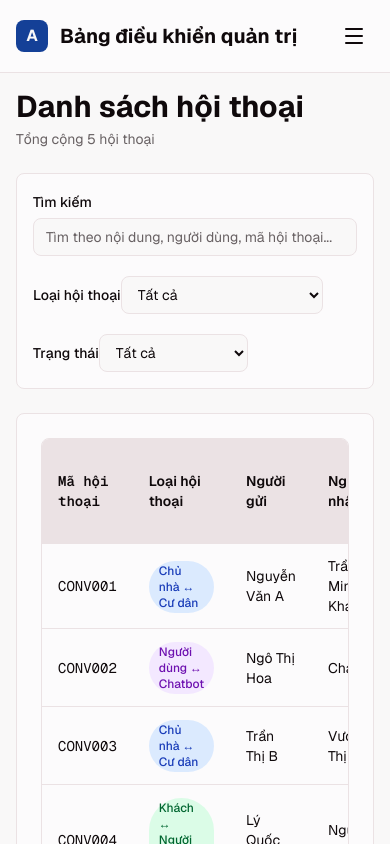
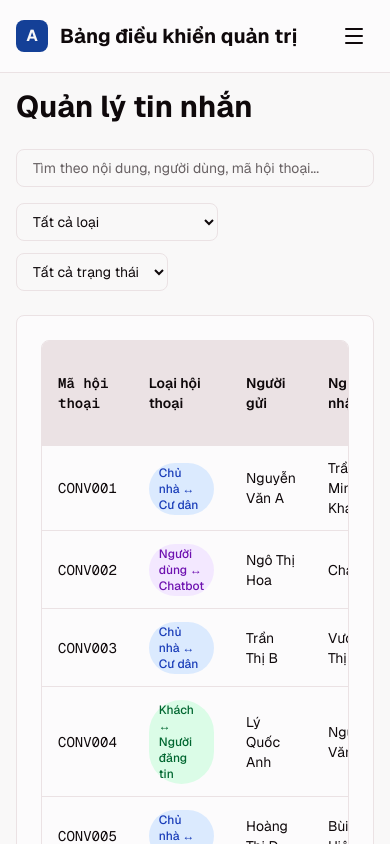
Before and after one commit to laihoangduy2424/dashboardtimtro, a Next.js app: page /dashboard/messages in a window 390 px wide. Shown: the top 844 px of the page. Built offline with nearby package versions, Linux system fonts and the light colour scheme.

Commit message:
refactor: streamline messages page layout
Remove header subtitle, optimize filter section, compact filters
and ensure full responsiveness.

Co-authored-by: Duy Lại Hoàng <170998843+laihoangduy2424@users.noreply.github.com>

```diff
--- a/app/dashboard/messages/page.tsx
+++ b/app/dashboard/messages/page.tsx
@@ -136,57 +136,47 @@ export default function MessagesPage() {
     <div className="space-y-6 p-4 sm:p-6 lg:p-8">
       {/* Header */}
       <div>
-        <h1 className="text-3xl font-bold text-foreground">Danh sách hội thoại</h1>
-        <p className="mt-1 text-sm text-muted-foreground">Tổng cộng {mockConversations.length} hội thoại</p>
+        <h1 className="text-3xl font-bold text-foreground">Quản lý tin nhắn</h1>
       </div>
 
       {/* Filters */}
-      <div className="space-y-4 rounded-lg border border-border bg-card p-4">
-        {/* Search and Main Filters */}
-        <div className="flex flex-col gap-4 md:flex-row md:items-end md:gap-3">
+      <div className="flex flex-col gap-4 lg:flex-row lg:items-center lg:justify-between">
         {/* Search Input */}
-          <div className="flex-1">
-            <label className="text-sm font-medium text-foreground">Tìm kiếm</label>
+        <div className="flex-1 max-w-md">
           <input
             type="text"
             placeholder="Tìm theo nội dung, người dùng, mã hội thoại..."
             value={searchQuery}
             onChange={(e) => setSearchQuery(e.target.value)}
-              className="mt-1 w-full rounded-lg border border-border bg-background px-3 py-2 text-sm text-foreground placeholder:text-muted-foreground focus:outline-none focus:ring-2 focus:ring-primary/50"
+            className="w-full rounded-lg border border-border bg-background px-4 py-2 text-sm text-foreground placeholder:text-muted-foreground focus:outline-none focus:ring-2 focus:ring-primary/50"
           />
         </div>
 
-          {/* Type Filter */}
-          <div className="min-w-max">
-            <label className="text-sm font-medium text-foreground">Loại hội thoại</label>
+        {/* Filter Dropdowns */}
+        <div className="flex flex-wrap gap-3">
           <select
             value={filterType}
             onChange={(e) => setFilterType(e.target.value as ConversationType)}
-              className="mt-1 rounded-lg border border-border bg-background px-3 py-2 text-sm text-foreground focus:outline-none focus:ring-2 focus:ring-primary/50"
+            className="rounded-lg border border-border bg-background px-3 py-2 text-sm text-foreground focus:outline-none focus:ring-2 focus:ring-primary/50"
           >
-              <option value="all">Tất cả</option>
+            <option value="all">Tất cả loại</option>
             <option value="landlord_resident">Chủ nhà ↔ Cư dân</option>
             <option value="user_chatbot">Người dùng ↔ Chatbot</option>
             <option value="guest_listing_owner">Khách ↔ Người đăng tin</option>
           </select>
-          </div>
 
-          {/* Status Filter */}
-          <div className="min-w-max">
-            <label className="text-sm font-medium text-foreground">Trạng thái</label>
           <select
             value={filterStatus}
             onChange={(e) => setFilterStatus(e.target.value as ConversationStatus)}
-              className="mt-1 rounded-lg border border-border bg-background px-3 py-2 text-sm text-foreground focus:outline-none focus:ring-2 focus:ring-primary/50"
+            className="rounded-lg border border-border bg-background px-3 py-2 text-sm text-foreground focus:outline-none focus:ring-2 focus:ring-primary/50"
           >
-              <option value="all">Tất cả</option>
+            <option value="all">Tất cả trạng thái</option>
             <option value="active">Đang hoạt động</option>
             <option value="pending_response">Chờ phản hồi</option>
             <option value="handled">Đã xử lý</option>
             <option value="locked">Đã khóa</option>
             <option value="violation">Vi phạm</option>
           </select>
-          </div>
         </div>
       </div>
 
```
Lines whose indentation alone changed are shown as unchanged.
